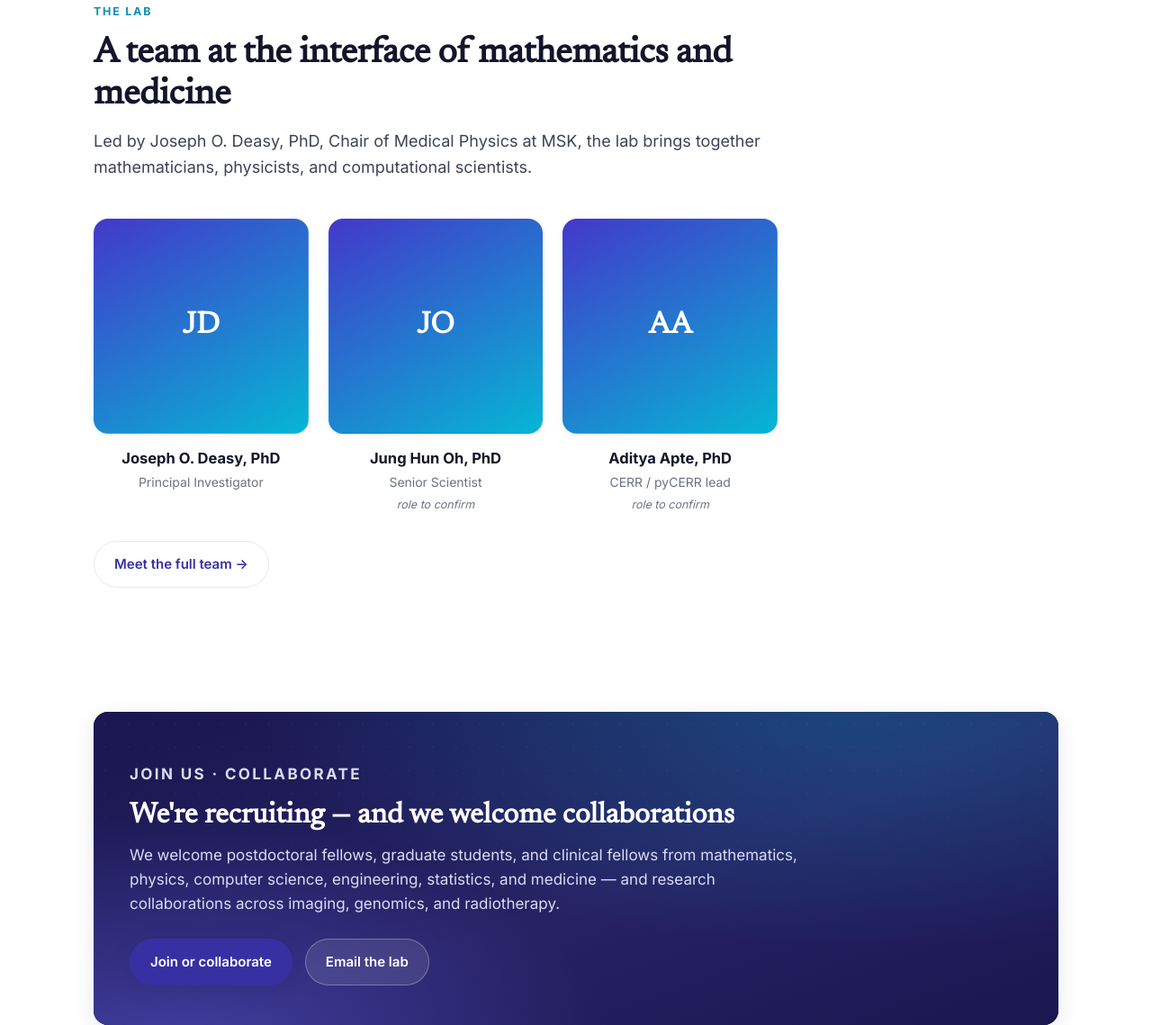
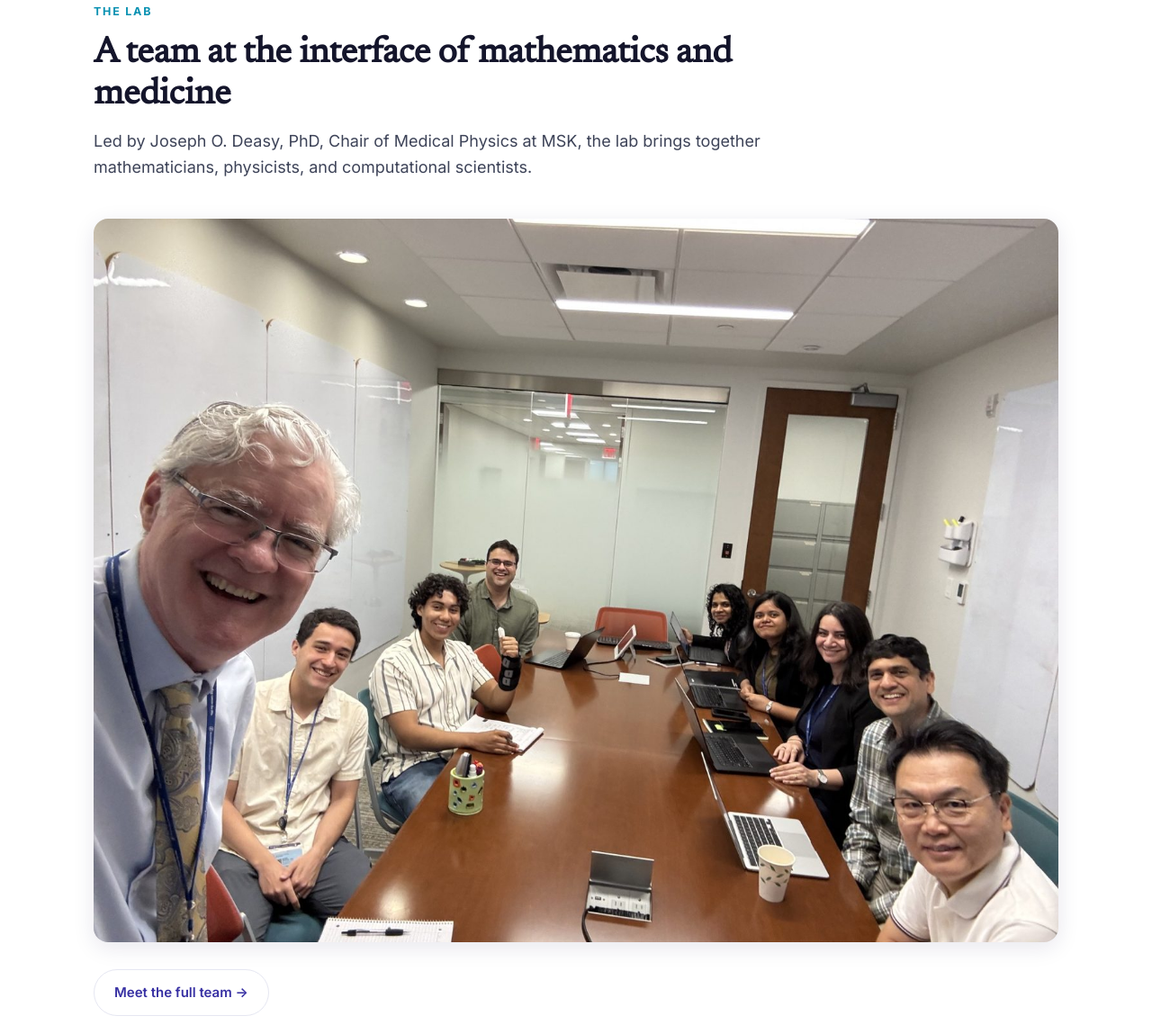
Before and after one commit to cerrver/deasylab, a plain HTML site: page index.html in a window 1280 px wide. Shown: the part 4426-5565 px from the top of the page at 90% size. Drawn offline with Linux system fonts and the light colour scheme.

Commit message:
Add lab group photo

```diff
--- a/assets/css/styles.css
+++ b/assets/css/styles.css
@@ -338,6 +338,12 @@ h1, h2, h3, h4 { color: var(--ink); line-height: 1.15; font-weight: 700; }
 .person figcaption span { font-size: 14px; color: var(--muted); }
 .person figcaption em { display:block; font-size:12.5px; color: var(--muted); font-style:italic; margin-top:2px; }
 
+/* ---------- team group photo ---------- */
+.teamphoto { margin: 0; }
+.teamphoto img { width: 100%; border-radius: var(--radius); box-shadow: var(--shadow); display: block; }
+.teamphoto figcaption { margin-top: 12px; font-size: 14.5px; color: var(--ink); font-weight: 600; }
+.teamphoto figcaption span { color: var(--muted); font-weight: 400; font-style: italic; }
+
 /* ---------- grants ---------- */
 .grants { display: grid; gap: 14px; }
 .grant { display: flex; gap: 22px; align-items: flex-start; background: #fff; border: 1px solid var(--line); border-radius: var(--radius); padding: 22px 26px; box-shadow: var(--shadow-sm); }
--- a/index.html
+++ b/index.html
@@ -272,21 +272,9 @@
           <h2>A team at the interface of mathematics and medicine</h2>
           <p class="section__lead">Led by Joseph O. Deasy, PhD, Chair of Medical Physics at MSK, the lab brings together mathematicians, physicists, and computational scientists.</p>
         </div>
-        <div class="people people--lead">
-          <!-- Placeholder members — see team.html; confirm names, roles, photos -->
-          <figure class="person">
-            <div class="person__avatar" data-initials="JD"></div>
-            <figcaption><strong>Joseph O. Deasy, PhD</strong><span>Principal Investigator</span></figcaption>
-          </figure>
-          <figure class="person">
-            <div class="person__avatar" data-initials="JO"></div>
-            <figcaption><strong>Jung Hun Oh, PhD</strong><span>Senior Scientist</span><em>role to confirm</em></figcaption>
-          </figure>
-          <figure class="person">
-            <div class="person__avatar" data-initials="AA"></div>
-            <figcaption><strong>Aditya Apte, PhD</strong><span>CERR / pyCERR lead</span><em>role to confirm</em></figcaption>
-          </figure>
-        </div>
+        <figure class="teamphoto">
+          <img src="assets/img/lab-team.jpg" alt="Members of the Deasy Laboratory for Cancer Modeling meeting around a conference table" />
+        </figure>
         <div class="section__more">
           <a class="btn btn--ghost" href="team.html">Meet the full team →</a>
         </div>
```
Also changed, not shown: team.html (+9 -0 lines), assets/img/lab-team.jpg (added).
